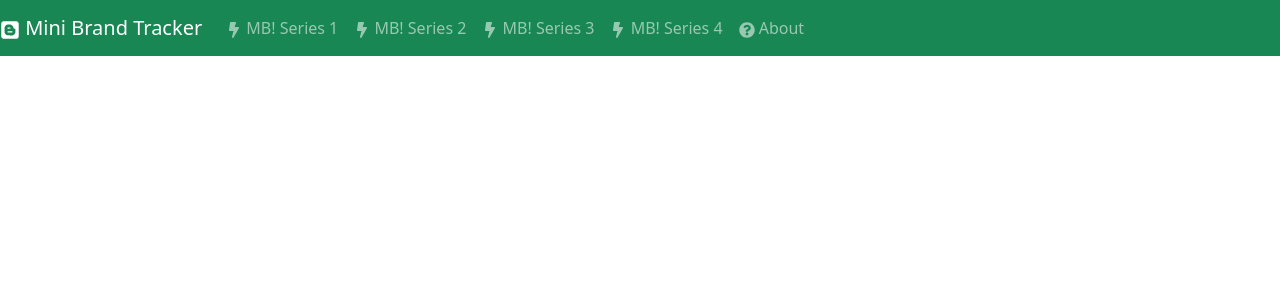
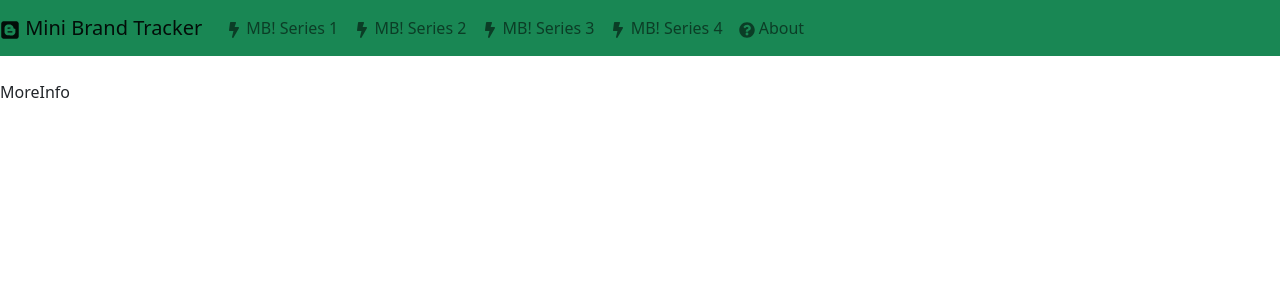
Before and after one commit to jaredgutkin/minibrand-tracker, a React (Create React App) app: page /mbs4/1 in a window 1280 px wide. Shown: the top 300 px of the page. Built offline with nearby package versions, Linux system fonts and the light colour scheme.

Commit message:
more info page added

```diff
--- a/src/App.js
+++ b/src/App.js
@@ -8,6 +8,7 @@ import Mbs2List from './components/mbs2/mbs2ListComponent';
 import Mbs3List from './components/mbs3/mbs3ListComponent';
 import Mbs4List from './components/mbs4/mbs4ListComponent';
 import About from './components/About';
+import MoreInfo from './pages/MoreInfo';
 
 
 function App() {
@@ -22,6 +23,7 @@ function App() {
         <Route exact path='/mbs3' element={<Mbs3List />}></Route>
         <Route exact path='/mbs4' element={<Mbs4List />}></Route>
         <Route exact path='/about' element={<About />}></Route>
+        <Route exact path='/mbs4/:itemNo' element={<MoreInfo />}></Route>
 
 
       </Routes>
--- a/src/components/NavbarComponent.jsx
+++ b/src/components/NavbarComponent.jsx
@@ -1,11 +1,11 @@
 import { Link } from "react-router-dom";
 
 import { Navbar, Nav } from "react-bootstrap";
-import { FaBlogger, FaBolt, FaQuestionCircle, FaFish, FaHome} from 'react-icons/fa'
+import { FaBlogger, FaBolt, FaQuestionCircle} from 'react-icons/fa'
 
 export default function NavbarMenu() {
     return (
-      <Navbar bg="success" variant="dark" expand="sm" sticky="top">
+      <Navbar bg="success" variant="light" expand="sm" sticky="top">
         <Navbar.Brand as={Link} to="/">
           <FaBlogger /> Mini Brand Tracker
         </Navbar.Brand>
--- /dev/null
+++ b/src/pages/MoreInfo.jsx
@@ -0,0 +1,9 @@
+import React from 'react'
+
+function MoreInfo() {
+  return (
+    <div>MoreInfo</div>
+  )
+}
+
+export default MoreInfo
```
